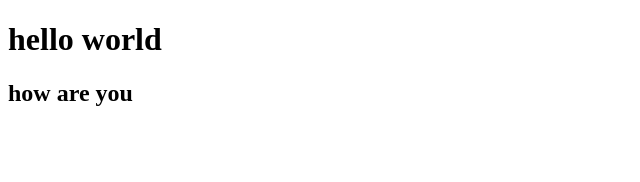
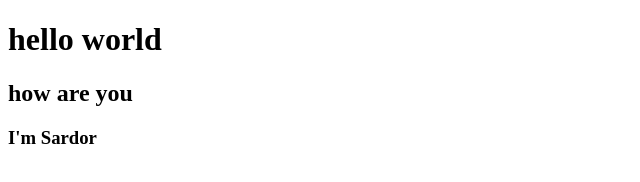
Before and after one commit to SardorAbdurashidov/birikki, a plain HTML site: page index.html in a window 1280 px wide. Shown: the whole page, without its empty margins (0-640 px from the left). Drawn offline with Linux system fonts and the light colour scheme.

Commit message:
Update index.html

```diff
--- a/index.html
+++ b/index.html
@@ -8,5 +8,6 @@
 <body>
     <h1>hello world</h1>
     <h2>how are you</h2>
+    <h3>I'm Sardor</h3>
 </body>
 </html>
```
